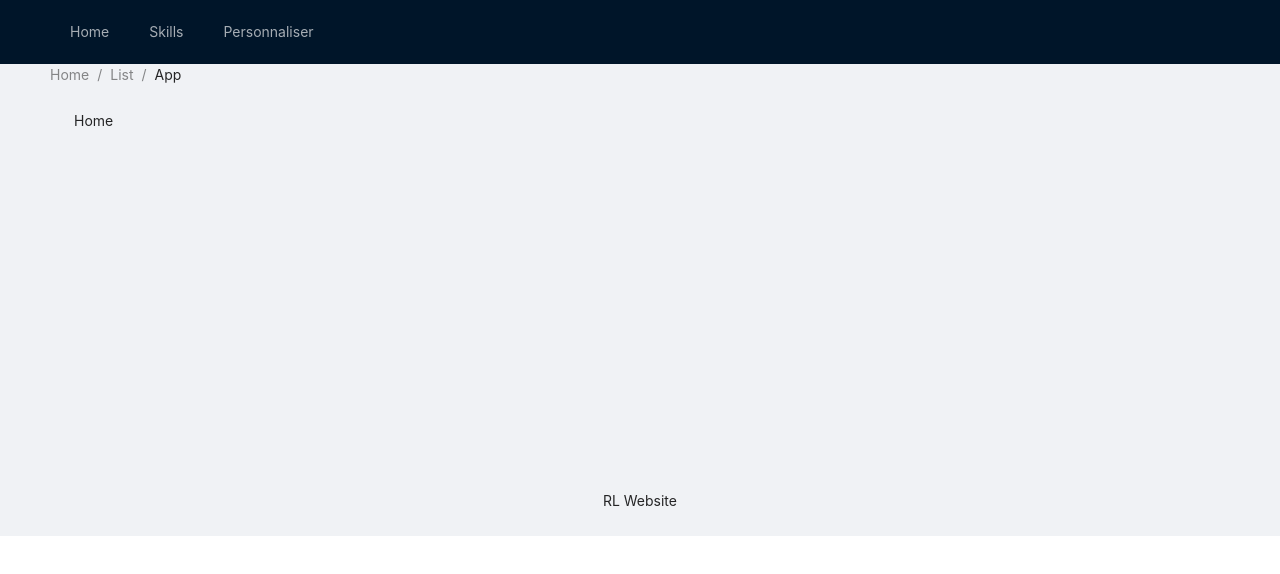
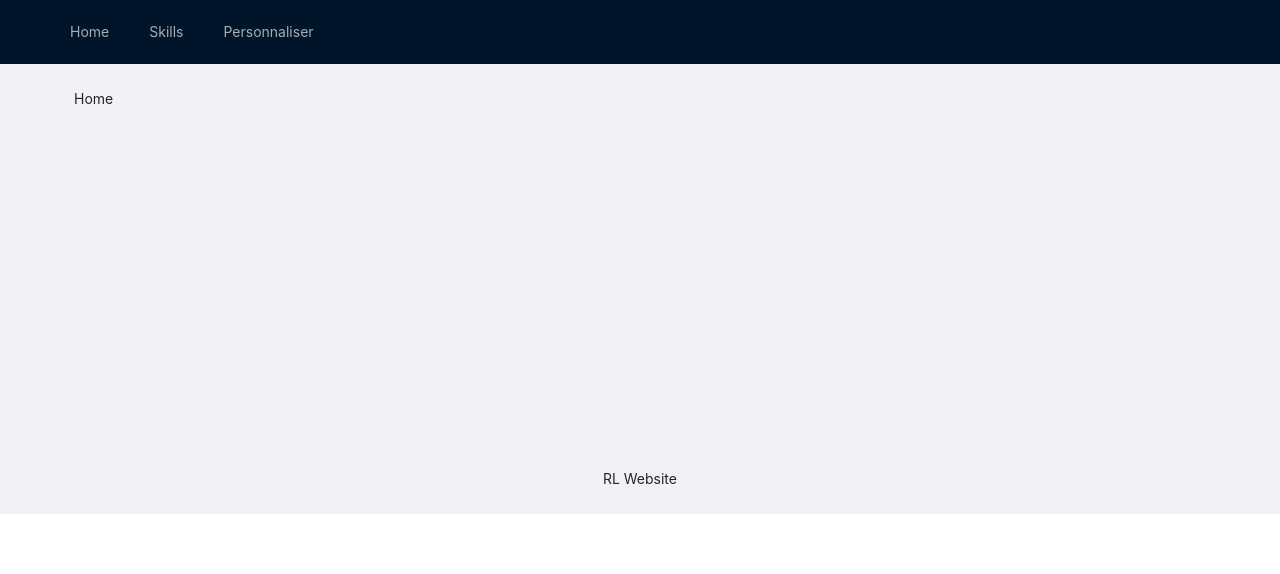
Before and after one commit to rlembo06/rlembo-website, a Next.js app: page / in a window 1280 px wide. Shown: the top 574 px of the page. Built offline with nearby package versions, Linux system fonts and the light colour scheme.

Commit message:
breadcrumbItemsList ok

```diff
--- a/layout/Layout.component.tsx
+++ b/layout/Layout.component.tsx
@@ -1,16 +1,16 @@
 import { Layout as ALayout } from 'antd';
 
-import type { ContentProps } from './components';
+import type { ContentProps, HeaderProps } from './components';
 
 import { Content, Header, Footer } from './components';
 
-export type LayoutProps = ContentProps;
+export type LayoutProps = ContentProps & HeaderProps;
 
-const Layout = ({ children }: LayoutProps) => {
+const Layout = ({ children, router }: LayoutProps) => {
   return (
     <ALayout>
       <Header />
-      <Content>{children}</Content>
+      <Content router={router}>{children}</Content>
       <Footer />
     </ALayout>
   );
--- a/layout/components/Content/Content.component.tsx
+++ b/layout/components/Content/Content.component.tsx
@@ -1,3 +1,4 @@
+import { NextRouter } from 'next/router';
 import { Layout } from 'antd';
 import { ReactNode } from 'react';
 
@@ -5,16 +6,34 @@ import { RLBreadcrumb } from '@/components/Breadcrumb';
 
 const { Content: AContent } = Layout;
 
-type ContentProps = { children: ReactNode };
+type BreadcrumbItem = { label: string; url: string };
 
-const Content = ({ children }: ContentProps) => {
+type ContentProps = { children: ReactNode; router: NextRouter };
+
+const Content = ({ children, router }: ContentProps) => {
+  const pathSnippets: string[] = router?.pathname?.split('/').filter((item: string) => !!item);
+  const breadcrumbItemsList: BreadcrumbItem[] = pathSnippets.reduce(
+    (acc: BreadcrumbItem[], pathSnippet: string, index: number) => [
+      ...acc,
+      {
+        label: `${pathSnippet[0].toUpperCase()}${pathSnippet.substr(1).toLowerCase()}`,
+        url: `/${pathSnippets.slice(0, index + 1).join('/')}`,
+      },
+    ],
+    [],
+  );
+
   return (
     <AContent className="site-layout" style={{ padding: '0 50px', marginTop: 64 }}>
-      <RLBreadcrumb>
-        <RLBreadcrumb.Item>Home</RLBreadcrumb.Item>
-        <RLBreadcrumb.Item>List</RLBreadcrumb.Item>
-        <RLBreadcrumb.Item>App</RLBreadcrumb.Item>
-      </RLBreadcrumb>
+      {breadcrumbItemsList?.length > 0 && (
+        <RLBreadcrumb>
+          {breadcrumbItemsList.map(({ label, url }: BreadcrumbItem) => (
+            <RLBreadcrumb.Item key={label} href={url}>
+              {label}
+            </RLBreadcrumb.Item>
+          ))}
+        </RLBreadcrumb>
+      )}
       <div className="site-layout-background" style={{ padding: 24, minHeight: 380 }}>
         {children}
       </div>
--- a/layout/components/Header/Header.component.tsx
+++ b/layout/components/Header/Header.component.tsx
@@ -8,7 +8,9 @@ import { RLMenu } from '@/components';
 
 const { Header: AHeader } = Layout;
 
-const Header = () => (
+type HeaderProps = {};
+
+const Header = ({}: HeaderProps) => (
   <AHeader style={{ position: 'fixed', zIndex: 1, width: '100%' }}>
     <div className="logo" />
     <RLMenu theme="dark" mode="horizontal" defaultSelectedKeys={['2']}>
@@ -21,4 +23,5 @@ const Header = () => (
   </AHeader>
 );
 
+export type { HeaderProps };
 export default Header;
```
Also changed, not shown: pages/index.tsx (+6 -2 lines), pages/skills.tsx (+6 -2 lines).
